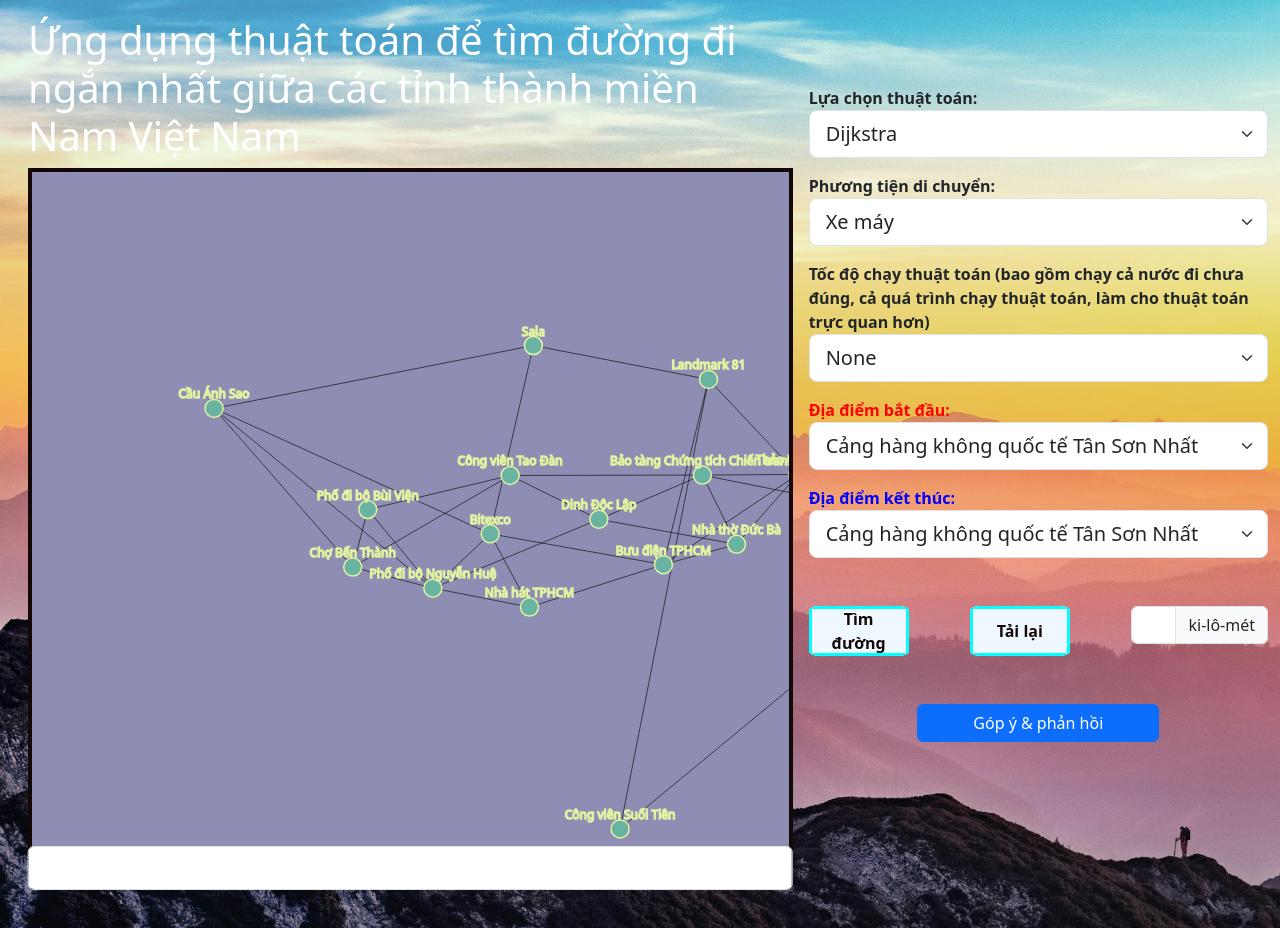
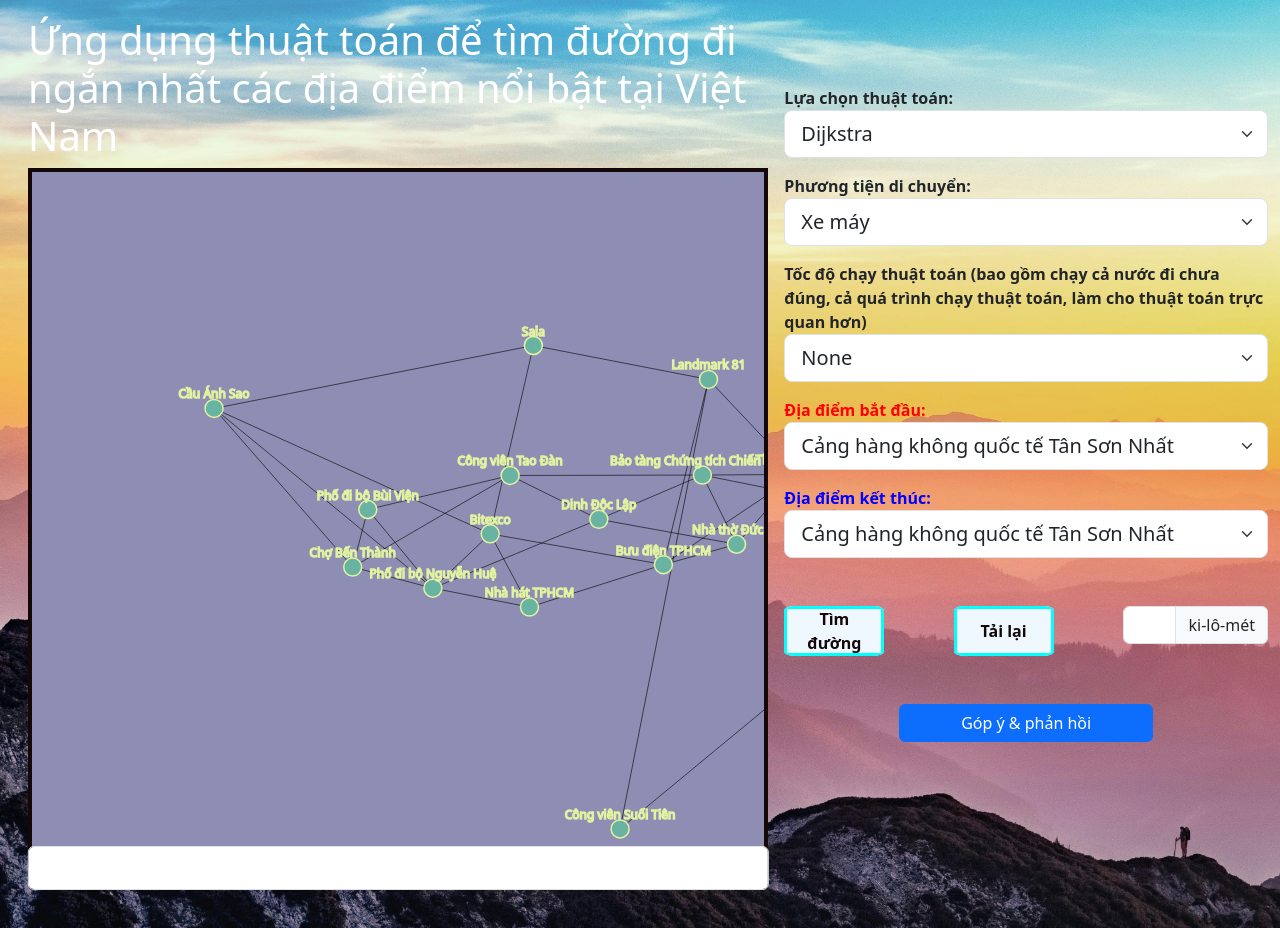
Before and after one commit to tda234574534243/graph-full-LTDT, a plain HTML site: page index.html in a window 1280 px wide. Drawn offline with nearby package versions, Linux system fonts and the light colour scheme.

Commit message:
cập nhật lại line tiêu đề

```diff
--- a/index.html
+++ b/index.html
@@ -18,7 +18,7 @@
 <body>
     <div class="container-fluid d-lg-flex">
         <div class="box-left p-lg-3">
-            <h1 style="color: white;">Ứng dụng thuật toán để tìm đường đi ngắn nhất giữa các tỉnh thành miền Nam Việt Nam</h1>
+            <h1 style="color: white;">Ứng dụng thuật toán để tìm đường đi ngắn nhất các địa điểm nổi bật tại Việt Nam</h1>
             <svg width="1200" height="700" style="align-items: center;"></svg>
             <div class="position-relative top-20 start-50 translate-middle input-group">
                 <input type="text" id="locate" class="form-control" readonly style="font-size: 20px; font-weight: bold;">
```
